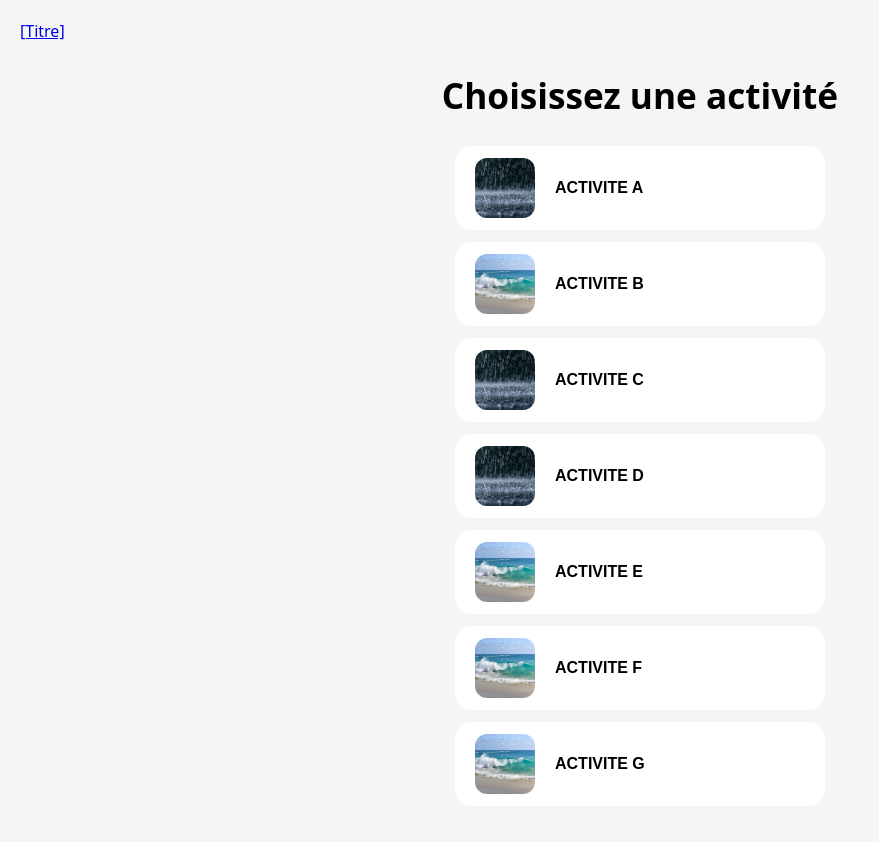
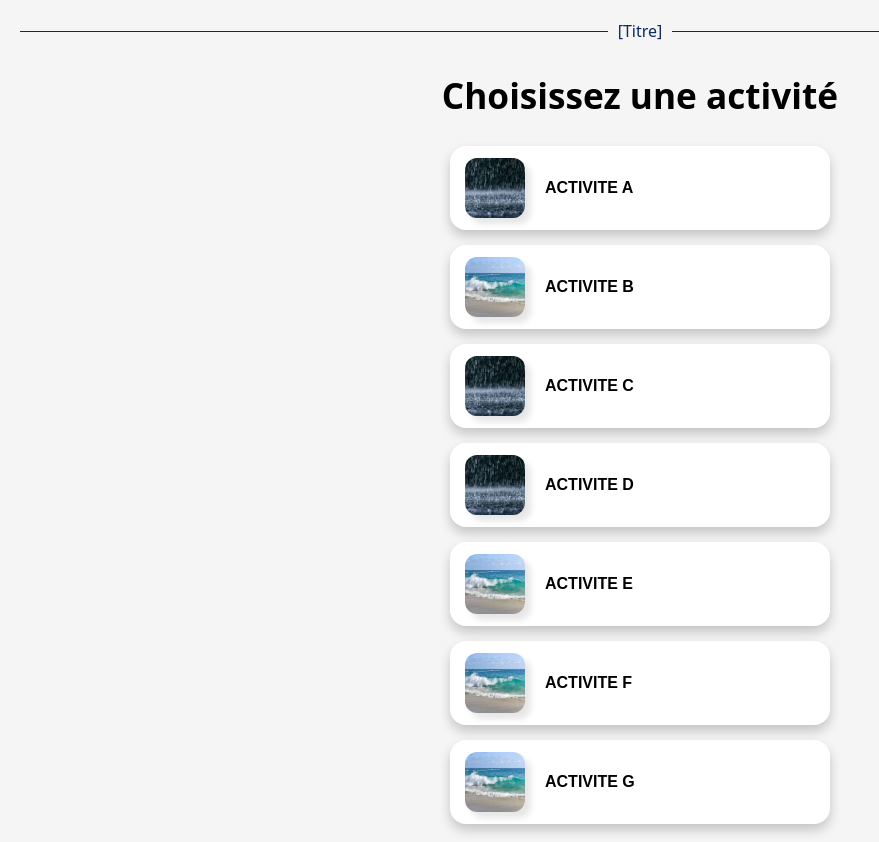
Before and after one commit to Fip777/activite2, a plain HTML site: page index.html in a window 1280 px wide. Shown: the whole page, without its empty margins (0-879 px from the left). Drawn offline with Linux system fonts and the light colour scheme.

Commit message:
Update style.css

```diff
--- a/style.css
+++ b/style.css
@@ -1,6 +1,41 @@
 :root {
   --primary: #4f46e5;
   --radius: 16px;
+}
+
+/* =========================
+   BARRE HAUT DE PAGE
+========================= */
+
+.top-bar {
+    display: flex;                 /* aligne les éléments horizontalement */
+    align-items: center;           /* centre verticalement */
+    justify-content: center;       /* centre horizontalement le contenu */
+    padding: 0px;            	  /* gauche/droite */
+	Padding-top: 0px;     		  /* espace haut*/
+	Padding-bottom: 0px;		  /* espace bas*/
+    gap: 10px; 				     /* espace entre lignes et texte */
+}
+
+/* Lignes gauche et droite */
+.top-bar .line {
+    flex: 1;
+    height: 1px;                   /* épaisseur de la ligne */
+    background-color: #0d2a5c;     /* couleur du trait */
+}
+
+/* Lien central */
+.top-link {
+    text-decoration: none;         /* enlève soulignement */
+    color: #0d2a5c;                /* couleur texte */
+    font-weight: standard;         /* texte non gras */
+    white-space: nowrap;           /* empêche retour à la ligne */
+    transition: 0.3s;
+}
+
+/* Effet au survol */
+.top-link:hover {
+    color: #0077cc;                /* couleur au survol */
 }
 
 /* =========================
@@ -43,8 +78,8 @@ h2 {
 .activity-list {
   display: flex;
   flex-direction: column;
-  gap: 12px;
-  padding: 15px;  /* espace côté cadres */
+  gap: 15px;	/* espace entre cadres */
+  padding: 10px;  /* espace côté cadres */
   max-width: 400px;
   margin: 0 auto;
   padding-bottom: 40px;
@@ -55,9 +90,10 @@ h2 {
   align-items: center;
   gap: 20px;          /* espace image-activité */
   padding: 12px;      /* espace interne */
-  padding-left: 20px;  /* espace avant image */
+  padding-left: 15px;  /* espace avant image */
   border: none;
   border-radius: var(--radius);
+  box-shadow: 0 6px 12px rgba(0,0,0,0.2); /* ombre autour cadre activite */
   background: white;
   cursor: pointer;
   font-size: clamp(0.95rem, 4vw, 1rem);
@@ -74,6 +110,7 @@ h2 {
   width: 60px;
   height: 60px;
   border-radius: 12px;
+  box-shadow: 6px 6px 6px rgba(0,0,0,0.1); /* ombre autour image */
 }
 
 #home {
@@ -84,7 +121,7 @@ h2 {
 
 #home h1 {
   flex-shrink: 0; /* le titre ne rétrécit pas */
-  margin-bottom: 12px; /* Espace sous titre */
+  margin-bottom: 17px; /* Espace sous titre */
 }
 
 .home-scroll {
@@ -114,7 +151,7 @@ h2 {
 
 /* Espace entre titre et carte */
 .activity-wrapper {
-  flex: 1;
+  flex: 0.8;
   display: flex;
   align-items: center;        /* centrage vertical */
   justify-content: center;    /* centrage horizontal */
@@ -136,15 +173,12 @@ h2 {
   background: white;
   border-radius: 20px;
   box-shadow: 0 12px 25px rgba(0, 0, 0, 0.2);
-
   display: flex;
   flex-direction: column;      /* IMPORTANT */
   justify-content: center;
   align-items: center;
-
   padding: 20px;
   text-align: center;
-
   font-size: clamp(1rem, 4vw, 1.2rem);
 }
 
@@ -212,6 +246,7 @@ h2 {
   border: none;
   border-radius: 999px;
   background: #0d2a5c; /* couleur bouton */
+  box-shadow: 0 6px 12px rgba(0,0,0,0.2); /* ombre autour bouton */
   color: white;
   font-size: clamp(0.95rem, 4vw, 1rem);
   cursor: pointer;
@@ -234,4 +269,13 @@ h2 {
   .card {
     padding: 16px;
   }
+
+.activity-list {
+  padding: 7px;  /* espace côté cadres */
+  }
+
+.activity-card {
+  gap: 15px;          /* espace image-activité */
+  padding-left: 15px;  /* espace avant image */
+  }
 }
```
